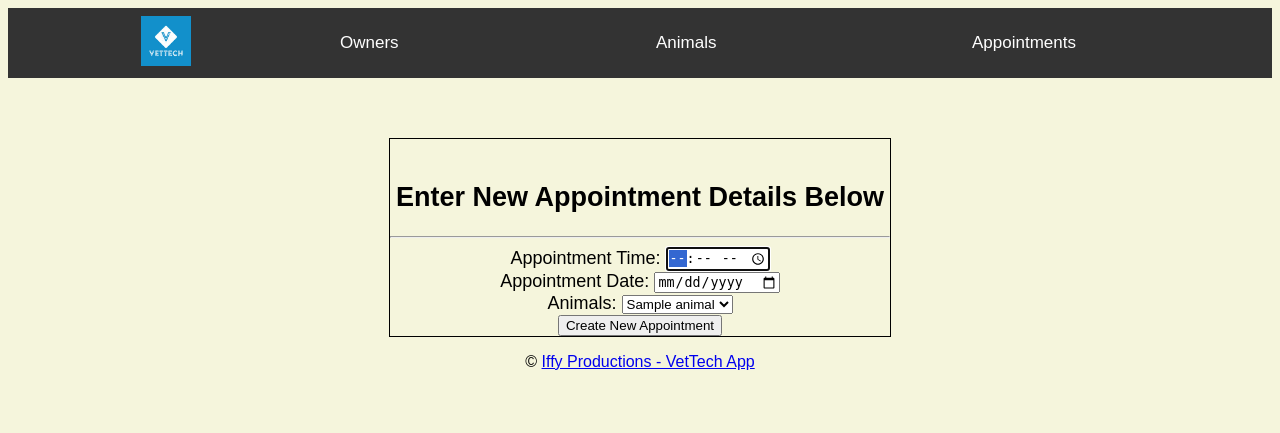
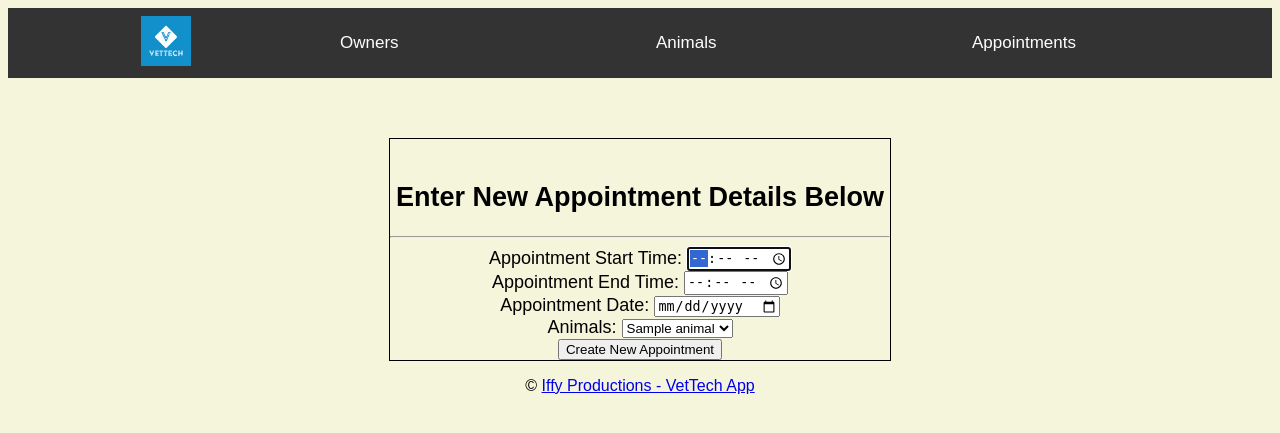
Before and after one commit to Iain-Forbes/Vet_Project, a Flask app: page /appointments/new in a window 1280 px wide. Shown: the top 433 px of the page. Run offline with Flask 2, Linux system fonts and the light colour scheme; a database or web service that is not in the repository returns one stand-in record (values such as "Sample title"); some libraries are stand-ins or nearby versions.

Commit message:
added better time system

```diff
--- a/controllers/appointment_controller.py
+++ b/controllers/appointment_controller.py
@@ -32,11 +32,13 @@ def show_appointments(id):
 #Make Appointments
 @appointments_blueprint.route("/appointments", methods=["POST"])
 def create_appointment():
-    appointment_time = request.form["appointment_time"]
+    start_time = request.form["start_time"]
+    end_time = request.form["end_time"]
     appointment_date = request.form["appointment_date"]
     animal = animal_repository.select(request.form["animal_id"])
     new_appointment = Appointment(
-        appointment_time,
+        start_time,
+        end_time,
         appointment_date,
         animal)
     appointment_repository.save(new_appointment)
@@ -53,11 +55,13 @@ def edit_appointment(id):
 #Update Appointments
 @appointments_blueprint.route("/appointments/<id>", methods=["POST"])
 def update_appointment(id):
-    appointment_time = request.form["appointment_time"]
+    start_time = request.form["start_time"]
+    end_time = request.form["end_time"]
     appointment_date = request.form["appointment_date"]
     animal = request.form["animal_id"]
     appointment = Appointment(
-        appointment_time,
+        start_time,
+        end_time,
         appointment_date,
         animal,
         id
--- a/db/vet.sql
+++ b/db/vet.sql
@@ -21,8 +21,9 @@ CREATE TABLE animals (
 
 CREATE TABLE appointments (
     id SERIAL PRIMARY KEY,
-    appointment_time VARCHAR,
-    appointment_date VARCHAR,
+    start_time TIME,
+    end_time TIME,
+    appointment_date DATE,
     animal_id SERIAL REFERENCES animals(id)
 
 );
--- a/models/appointment.py
+++ b/models/appointment.py
@@ -1,6 +1,7 @@
 class Appointment:
-    def __init__(self,  appointment_time, appointment_date, animal, id=None):
-        self.appointment_time = appointment_time
+    def __init__(self,  start_time, end_time, appointment_date, animal, id=None):
+        self.start_time = start_time
+        self.end_time = end_time
         self.appointment_date = appointment_date
         self.animal = animal
         self.id = id
--- a/templates/appointments/index.html
+++ b/templates/appointments/index.html
@@ -8,6 +8,8 @@
 {% for appointment in all_appointments %}
 <section>
   <p> Appointment Date: {{ appointment.appointment_date }}
+  <br>
+  Appointment time:{{ appointment.start_time }}
   <BR>
   Owner name: {{ appointment.animal.owner.name }}   <BR>
   Animal name: {{appointment.animal.name}}</p>
--- a/templates/appointments/new.html
+++ b/templates/appointments/new.html
@@ -6,10 +6,15 @@
     <hr>
 <form action="/appointments" method="post">
 
-    <div>
-      <label for="appointment_time">Appointment Time:</label>
-      <input type="time" id="appointment_time" name="appointment_time" min="09:00" max="16:00" required autofocus>
-    </div>
+  <div>
+    <label for="start_time">Appointment Start Time:</label>
+    <input type="time" id="start_time" name="start_time" min="09:00" max="16:00" required autofocus>
+  </div>
+
+  <div>
+    <label for="end_time">Appointment End Time:</label>
+    <input type="time" id="end_time" name="end_time" min="09:00" max="16:00" required autofocus>
+  </div>
 
     <div>
       <label for="appointment_date">Appointment Date:</label>
--- a/templates/appointments/show.html
+++ b/templates/appointments/show.html
@@ -5,7 +5,8 @@
     <h1>Upcoming Appointments</h1>
     <hr>
   <div>
-    <p>Appointment Time: {{ appointment.appointment_time }}</p>
+    <p>Appointment Start Time: {{ appointment.start_time }}</p>
+    <p>Appointment End Time: {{ appointment.end_time }}</p>
     <hr>
     <p>Appointment Date: {{ appointment.appointment_date }}</p>
     <p>Owner: <a href="{{ '/owners/%s'%appointment.animal.owner.id|urlencode }}">{{ appointment.animal.owner.name }}</a></p>
```
Also changed, not shown: repositories/appointment_repository.py (+11 -6 lines), templates/appointments/edit.html (+7 -2 lines).
